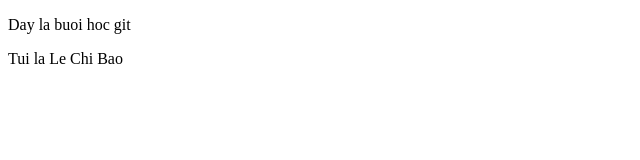
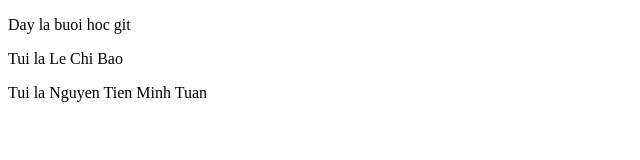
Before and after one commit to minhtuan251295/gitDemoFE35, a plain HTML site: page index.html in a window 1280 px wide. Shown: the whole page, without its empty margins (0-640 px from the left). Drawn offline with Linux system fonts and the light colour scheme.

Commit message:
add information Tuan Nguyen

```diff
--- a/index.html
+++ b/index.html
@@ -11,6 +11,7 @@
 <body>
   <p>Day la buoi hoc git</p>
   <p>Tui la Le Chi Bao</p>
+  <p>Tui la Nguyen Tien Minh Tuan</p>
 </body>
 
 </html>
```
